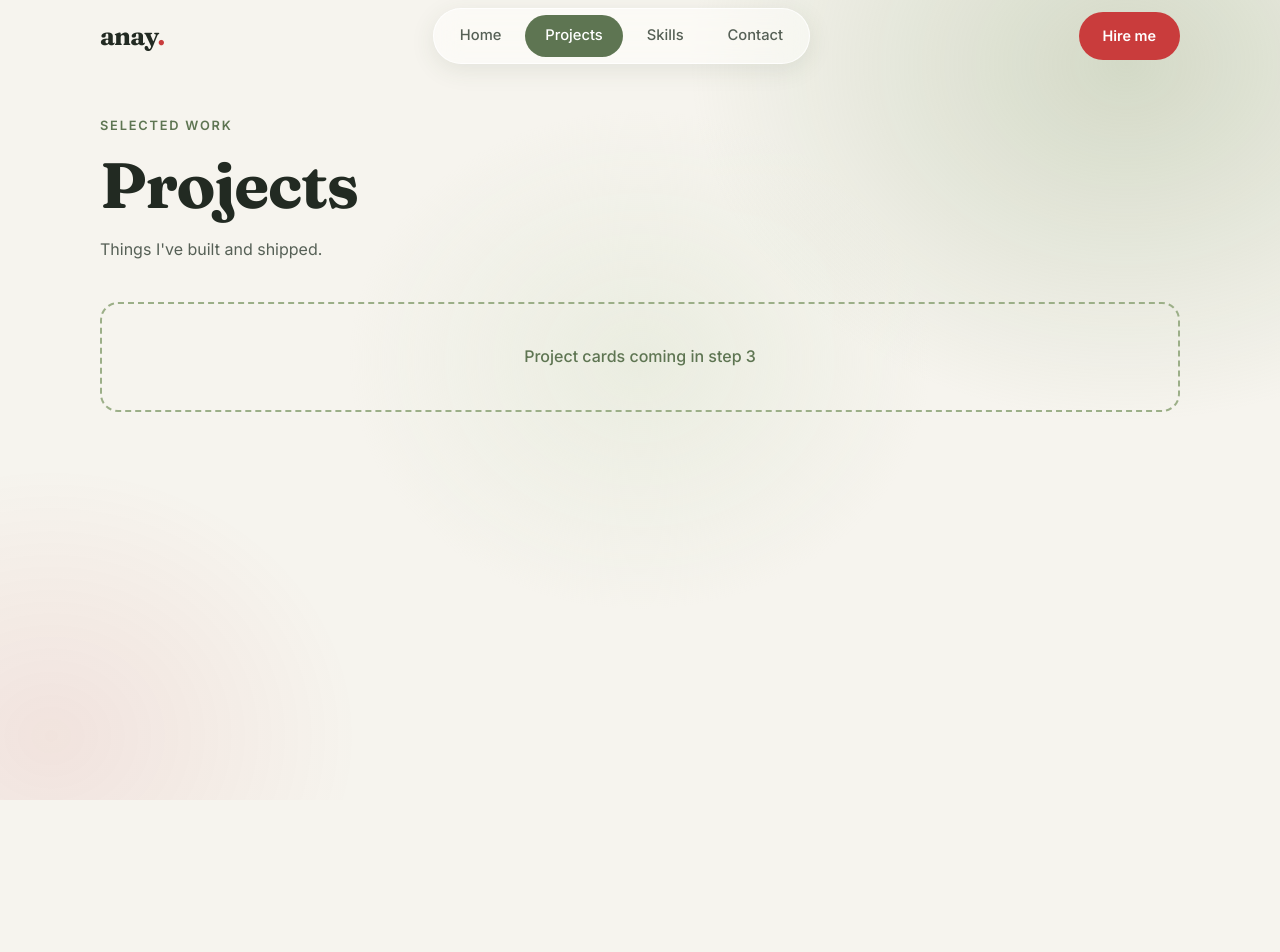
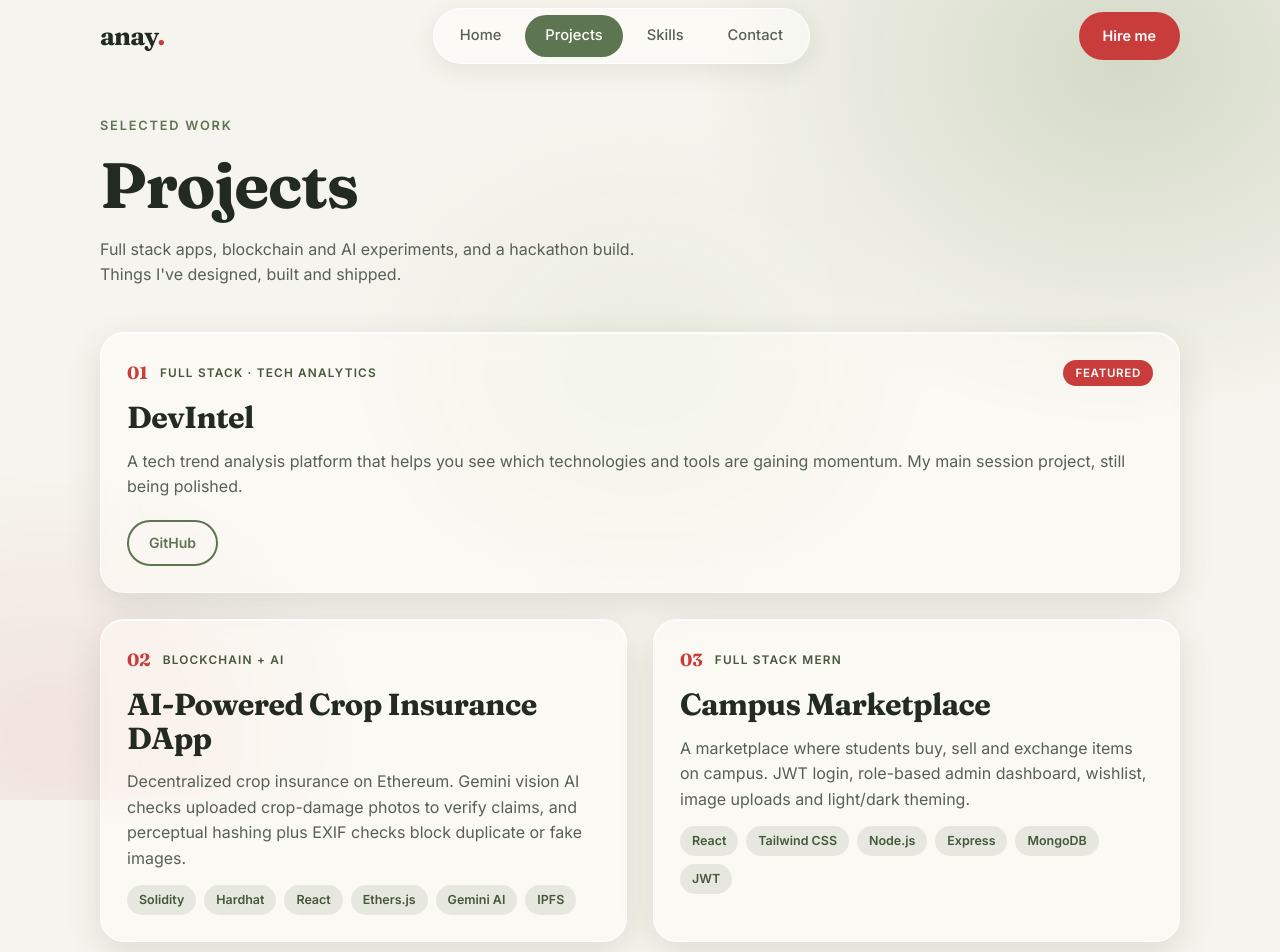
Before and after one commit to anaydev29/Portfolio, a React (Vite) app: page /projects in a window 1280 px wide. Shown: the top 952 px of the page. Before the commit the page ends 800 px from the top, so only its background shows below. Built offline with nearby package versions, Linux system fonts and the light colour scheme.

Commit message:
Projects added

```diff
--- /dev/null
+++ b/src/components/TiltCard.jsx
@@ -0,0 +1,45 @@
+import { useRef } from 'react'
+
+/*
+  Card that tilts in 3D toward the mouse and shows a soft light glare.
+  Only active for mouse users who haven't asked for reduced motion,
+  so phones and tablets just get a normal card.
+*/
+export default function TiltCard({ children, className = '', max = 7 }) {
+  const ref = useRef(null)
+  const enabled = useRef(null)
+
+  const isEnabled = () => {
+    if (enabled.current === null) {
+      enabled.current =
+        window.matchMedia('(hover: hover) and (pointer: fine)').matches &&
+        !window.matchMedia('(prefers-reduced-motion: reduce)').matches
+    }
+    return enabled.current
+  }
+
+  const onMove = (e) => {
+    const el = ref.current
+    if (!el || !isEnabled()) return
+    const r = el.getBoundingClientRect()
+    const x = (e.clientX - r.left) / r.width
+    const y = (e.clientY - r.top) / r.height
+    el.style.setProperty('--rx', `${(0.5 - y) * max * 2}deg`)
+    el.style.setProperty('--ry', `${(x - 0.5) * max * 2}deg`)
+    el.style.setProperty('--gx', `${x * 100}%`)
+    el.style.setProperty('--gy', `${y * 100}%`)
+  }
+
+  const onLeave = () => {
+    const el = ref.current
+    if (!el) return
+    el.style.setProperty('--rx', '0deg')
+    el.style.setProperty('--ry', '0deg')
+  }
+
+  return (
+    <div ref={ref} className={`tilt ${className}`} onPointerMove={onMove} onPointerLeave={onLeave}>
+      {children}
+    </div>
+  )
+}
--- /dev/null
+++ b/src/data/projects.js
@@ -0,0 +1,58 @@
+// Edit this file to change what shows on the Projects page.
+// `live` and `github` are optional: a button only appears when you fill the link in.
+// TODO: add the real live/GitHub links for each project.
+
+export const projects = [
+  {
+    id: 'devintel',
+    featured: true,
+    title: 'DevIntel',
+    type: 'Full Stack · Tech Analytics',
+    // TODO: rewrite this in your own words and fill in the real tech stack
+    description:
+      'A tech trend analysis platform that helps you see which technologies and tools are gaining momentum. My main session project, still being polished.',
+    stack: [],
+    github: 'https://github.com/anaydev29/DevIntel',
+    live: '',
+  },
+  {
+    id: 'crop-insurance-dapp',
+    title: 'AI-Powered Crop Insurance DApp',
+    type: 'Blockchain + AI',
+    description:
+      'Decentralized crop insurance on Ethereum. Gemini vision AI checks uploaded crop-damage photos to verify claims, and perceptual hashing plus EXIF checks block duplicate or fake images.',
+    stack: ['Solidity', 'Hardhat', 'React', 'Ethers.js', 'Gemini AI', 'IPFS'],
+    github: '',
+    live: '',
+  },
+  {
+    id: 'campus-marketplace',
+    title: 'Campus Marketplace',
+    type: 'Full Stack MERN',
+    description:
+      'A marketplace where students buy, sell and exchange items on campus. JWT login, role-based admin dashboard, wishlist, image uploads and light/dark theming.',
+    stack: ['React', 'Tailwind CSS', 'Node.js', 'Express', 'MongoDB', 'JWT'],
+    github: '',
+    live: '',
+  },
+  {
+    id: 'brightpath',
+    title: 'BrightPath',
+    type: 'Wellness PWA',
+    description:
+      'A gamified wellness companion for students: mood tracking, journaling, habits, achievement badges, voice-guided meditation and AI support, working offline as a PWA.',
+    stack: ['JavaScript', 'Node.js', 'MongoDB', 'PWA'],
+    github: '',
+    live: '',
+  },
+  {
+    id: 'ravindra-ias',
+    title: 'Ravindra IAS Website',
+    type: 'Frontend Hackathon',
+    description:
+      'A premium, animation-rich 6-page site for a coaching institute, with custom scroll-reveal, parallax and typewriter hooks, glassmorphism UI and auto-looping sliders.',
+    stack: ['React', 'Tailwind CSS', 'React Router', 'Vercel'],
+    github: '',
+    live: '',
+  },
+]
--- a/src/index.css
+++ b/src/index.css
@@ -3,6 +3,7 @@
   --bg: #f6f4ee;
   --sage: #9caf88;
   --sage-dark: #5e7552;
+  --sage-deep: #45583c; /* darker sage for small text on tinted backgrounds */
   --sage-light: #dfe6d3;
   --red: #c93c3c; /* white text on this passes WCAG AA (about 5:1) */
   --red-dark: #a82d2d;
@@ -505,44 +506,6 @@ button {
   object-fit: cover;
 }
 
-/* Floating status chip */
-.chip {
-  position: absolute;
-  z-index: 2;
-  left: 2%;
-  bottom: 14%;
-  display: flex;
-  align-items: center;
-  gap: 8px;
-  padding: 10px 16px;
-  border-radius: 999px;
-  font-size: 0.82rem;
-  font-weight: 600;
-}
-
-.chip i {
-  width: 8px;
-  height: 8px;
-  border-radius: 50%;
-  background: #3f8f4f;
-  animation: pulse 2s ease-out infinite;
-}
-
-@keyframes pulse {
-  0% {
-    box-shadow: 0 0 0 0 rgba(63, 143, 79, 0.55);
-  }
-  100% {
-    box-shadow: 0 0 0 10px rgba(63, 143, 79, 0);
-  }
-}
-
-@media (prefers-reduced-motion: reduce) {
-  .chip i {
-    animation: none;
-  }
-}
-
 @media (min-width: 820px) {
   .hero {
     grid-template-columns: 1.2fr 0.8fr;
@@ -552,10 +515,6 @@ button {
   }
   .photo-wrap {
     width: min(270px, 100%);
-  }
-  .chip {
-    left: -6%;
-    bottom: 16%;
   }
 }
 
@@ -578,6 +537,149 @@ button {
   color: var(--sage-dark);
   text-align: center;
   font-weight: 500;
+}
+
+/* ---------- Projects ---------- */
+.btn-sm {
+  padding: 10px 20px;
+  font-size: 0.88rem;
+}
+
+.project-grid {
+  display: grid;
+  gap: 22px;
+  margin-top: 44px;
+}
+
+@media (min-width: 820px) {
+  .project-grid {
+    grid-template-columns: 1fr 1fr;
+    gap: 26px;
+  }
+  .project-slot.featured {
+    grid-column: 1 / -1;
+  }
+}
+
+.project-slot {
+  display: flex;
+}
+
+.project-slot > .tilt {
+  flex: 1;
+}
+
+.tilt {
+  position: relative;
+  transform: perspective(900px) rotateX(var(--rx, 0deg)) rotateY(var(--ry, 0deg));
+  transition: transform 0.5s cubic-bezier(0.22, 1, 0.36, 1), box-shadow 0.3s ease;
+  will-change: transform;
+}
+
+.tilt:hover {
+  transition: transform 0.12s ease-out, box-shadow 0.3s ease;
+  box-shadow:
+    0 22px 50px rgba(60, 80, 50, 0.2),
+    inset 0 1px 0 rgba(255, 255, 255, 0.85);
+}
+
+/* Soft glare that follows the mouse */
+.tilt::after {
+  content: '';
+  position: absolute;
+  inset: 0;
+  border-radius: inherit;
+  pointer-events: none;
+  z-index: 0;
+  opacity: 0;
+  transition: opacity 0.3s ease;
+  background: radial-gradient(420px circle at var(--gx, 50%) var(--gy, 50%), rgba(255, 255, 255, 0.55), transparent 55%);
+}
+
+.tilt:hover::after {
+  opacity: 1;
+}
+
+/* Keep the card text above the glare so it never gets washed out */
+.tilt > * {
+  position: relative;
+  z-index: 1;
+}
+
+.project-card {
+  display: flex;
+  flex-direction: column;
+  gap: 14px;
+  padding: 26px;
+  border-radius: 24px;
+}
+
+.project-card h2 {
+  font-size: clamp(1.5rem, 4vw, 1.9rem);
+}
+
+.project-card p {
+  margin: 0;
+  color: var(--text-muted);
+}
+
+.project-top {
+  display: flex;
+  align-items: center;
+  gap: 12px;
+}
+
+.project-index {
+  font-family: var(--font-display);
+  font-weight: 700;
+  font-size: 1.1rem;
+  color: var(--red);
+}
+
+.project-type {
+  font-size: 0.74rem;
+  font-weight: 600;
+  letter-spacing: 0.1em;
+  text-transform: uppercase;
+  color: var(--sage-deep);
+}
+
+.badge {
+  margin-left: auto;
+  padding: 4px 12px;
+  border-radius: 999px;
+  background: var(--red);
+  color: #fff;
+  font-size: 0.72rem;
+  font-weight: 700;
+  letter-spacing: 0.06em;
+  text-transform: uppercase;
+}
+
+.chips {
+  list-style: none;
+  display: flex;
+  flex-wrap: wrap;
+  gap: 8px;
+  margin: 0;
+  padding: 0;
+}
+
+.chips li {
+  padding: 5px 12px;
+  border-radius: 999px;
+  background: rgba(94, 117, 82, 0.13);
+  color: var(--sage-deep);
+  font-size: 0.78rem;
+  font-weight: 600;
+}
+
+.project-links {
+  display: flex;
+  flex-wrap: wrap;
+  gap: 10px;
+  margin-top: auto;
+  padding-top: 6px;
 }
 
 /* ---------- Custom cursor (mouse devices only) ---------- */
--- a/src/pages/Home.jsx
+++ b/src/pages/Home.jsx
@@ -115,11 +115,6 @@ export default function Home() {
               goes here
             </span>
           </div>
-
-          <div className="chip glass">
-            <i aria-hidden="true" />
-            Open to freelance work
-          </div>
         </motion.div>
       </section>
     </PageTransition>
--- a/src/pages/Projects.jsx
+++ b/src/pages/Projects.jsx
@@ -1,12 +1,76 @@
+import { motion } from 'framer-motion'
 import PageTransition from '../components/PageTransition'
+import TiltCard from '../components/TiltCard'
+import { projects } from '../data/projects'
 
 export default function Projects() {
   return (
     <PageTransition>
       <span className="eyebrow">Selected work</span>
       <h1 className="page-title">Projects</h1>
-      <p className="page-sub">Things I've built and shipped.</p>
-      <div className="placeholder-box">Project cards coming in step 3</div>
+      <p className="page-sub">
+        Full stack apps, blockchain and AI experiments, and a hackathon build. Things I've
+        designed, built and shipped.
+      </p>
+
+      <div className="project-grid">
+        {projects.map((p, i) => (
+          <motion.article
+            key={p.id}
+            className={`project-slot ${p.featured ? 'featured' : ''}`}
+            initial={{ opacity: 0, y: 28 }}
+            whileInView={{ opacity: 1, y: 0 }}
+            viewport={{ once: true, margin: '-60px' }}
+            transition={{ duration: 0.5, delay: (i % 2) * 0.08, ease: 'easeOut' }}
+          >
+            <TiltCard className="project-card glass">
+              <div className="project-top">
+                <span className="project-index">0{i + 1}</span>
+                <span className="project-type">{p.type}</span>
+                {p.featured && <span className="badge">Featured</span>}
+              </div>
+
+              <h2>{p.title}</h2>
+              <p>{p.description}</p>
+
+              {p.stack.length > 0 && (
+                <ul className="chips" aria-label={`${p.title} tech stack`}>
+                  {p.stack.map((s) => (
+                    <li key={s}>{s}</li>
+                  ))}
+                </ul>
+              )}
+
+              {(p.live || p.github) && (
+                <div className="project-links">
+                  {p.live && (
+                    <a
+                      className="btn btn-primary btn-sm"
+                      href={p.live}
+                      target="_blank"
+                      rel="noopener noreferrer"
+                      aria-label={`${p.title} live demo (opens in a new tab)`}
+                    >
+                      Live demo
+                    </a>
+                  )}
+                  {p.github && (
+                    <a
+                      className="btn btn-ghost btn-sm"
+                      href={p.github}
+                      target="_blank"
+                      rel="noopener noreferrer"
+                      aria-label={`${p.title} on GitHub (opens in a new tab)`}
+                    >
+                      GitHub
+                    </a>
+                  )}
+                </div>
+              )}
+            </TiltCard>
+          </motion.article>
+        ))}
+      </div>
     </PageTransition>
   )
 }
```
